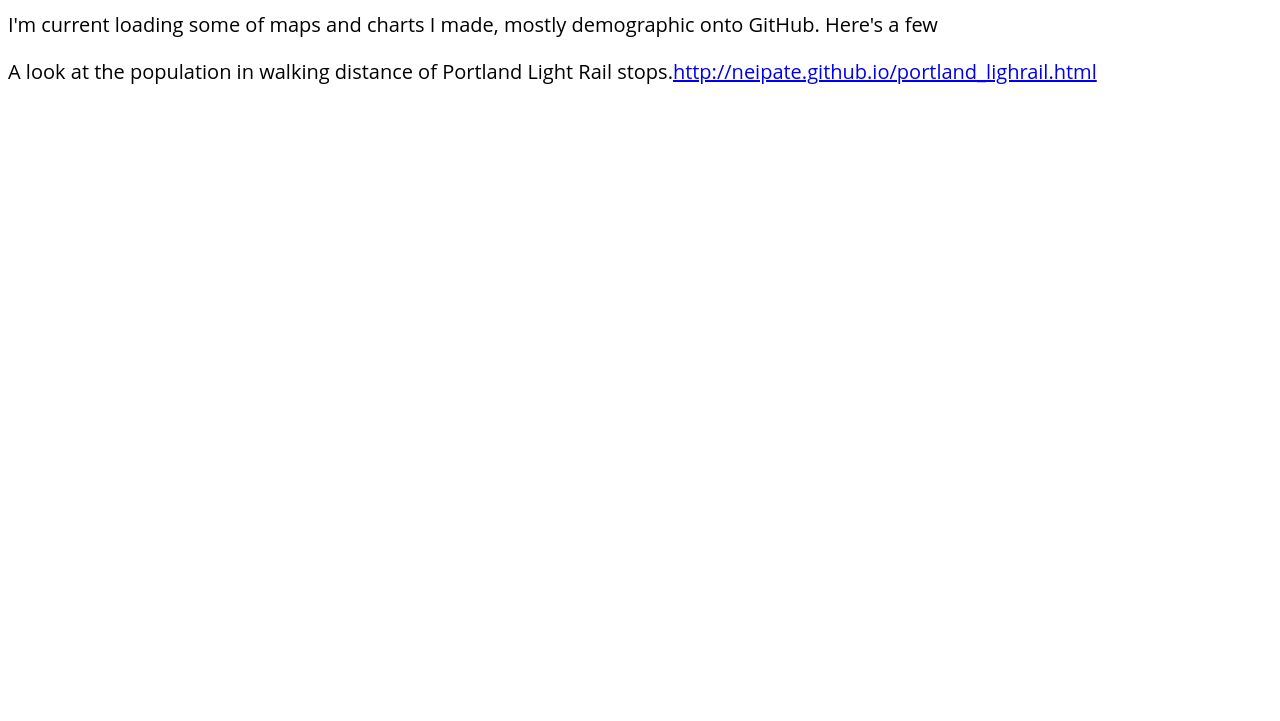
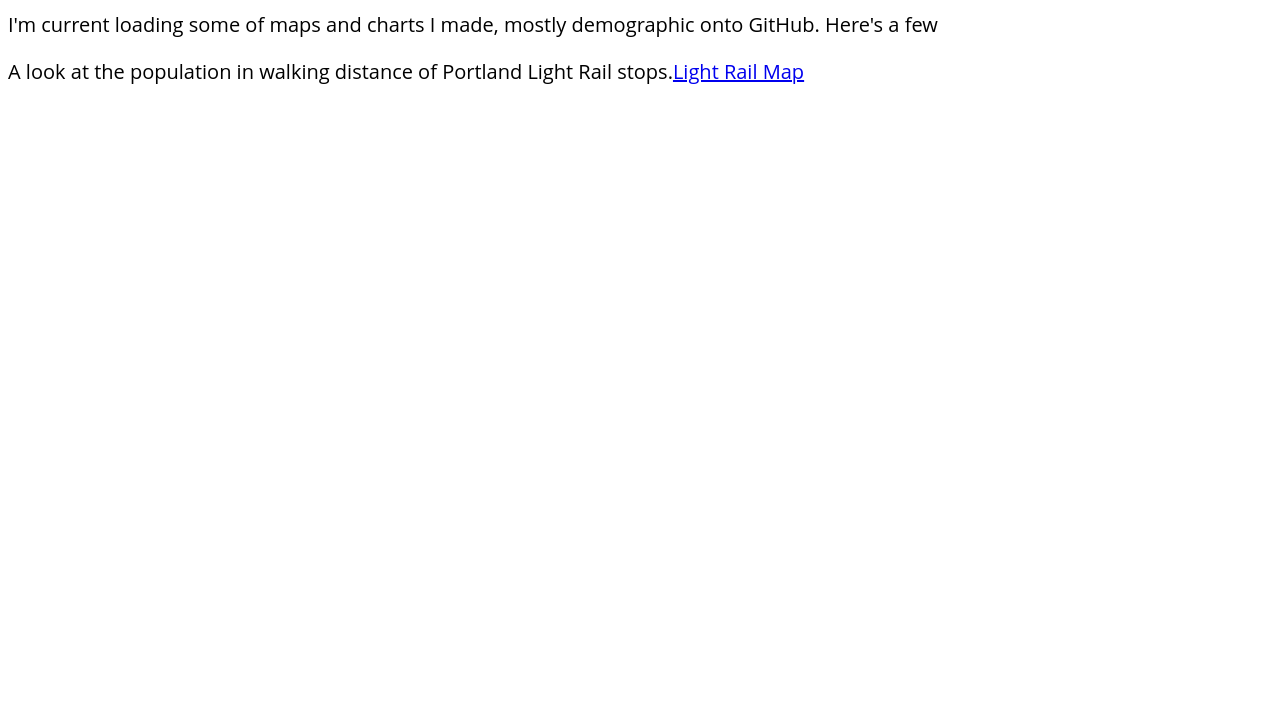
Before and after one commit to neipate/neipate.github.io, a plain HTML site: page index.html in a window 1280 px wide. Shown: the part 79-800 px from the top of the page. Drawn offline with Linux system fonts and the light colour scheme; a script that the page names is missing.

Commit message:
fixed link on index file

```diff
--- a/index.html
+++ b/index.html
@@ -27,7 +27,7 @@ text-align: center;}
 <div class="Text">
 <h1>Neil's GitHub Pages</h1>
 <p>I'm current loading some of maps and charts I made, mostly demographic onto GitHub. Here's a few</p>
-<p>A look at the population in walking distance of Portland Light Rail stops</a>.<a href="http://xenocrypt.github.io/StateUpperHistory.html">http://neipate.github.io/portland_lighrail.html</a></p>
+<p>A look at the population in walking distance of Portland Light Rail stops</a>.<a href="http://neipate.github.io/portland_lighrail.html">Light Rail Map</a></p>
 
 
 
```
